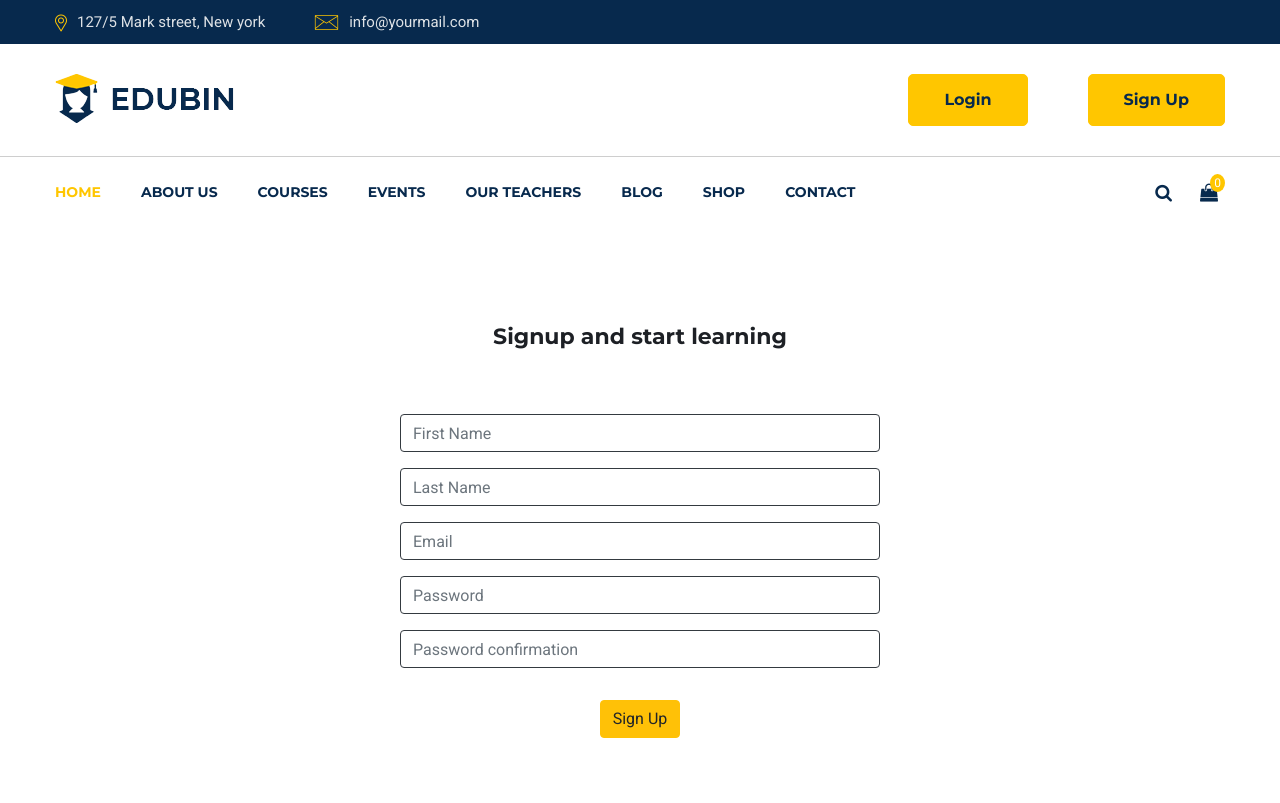
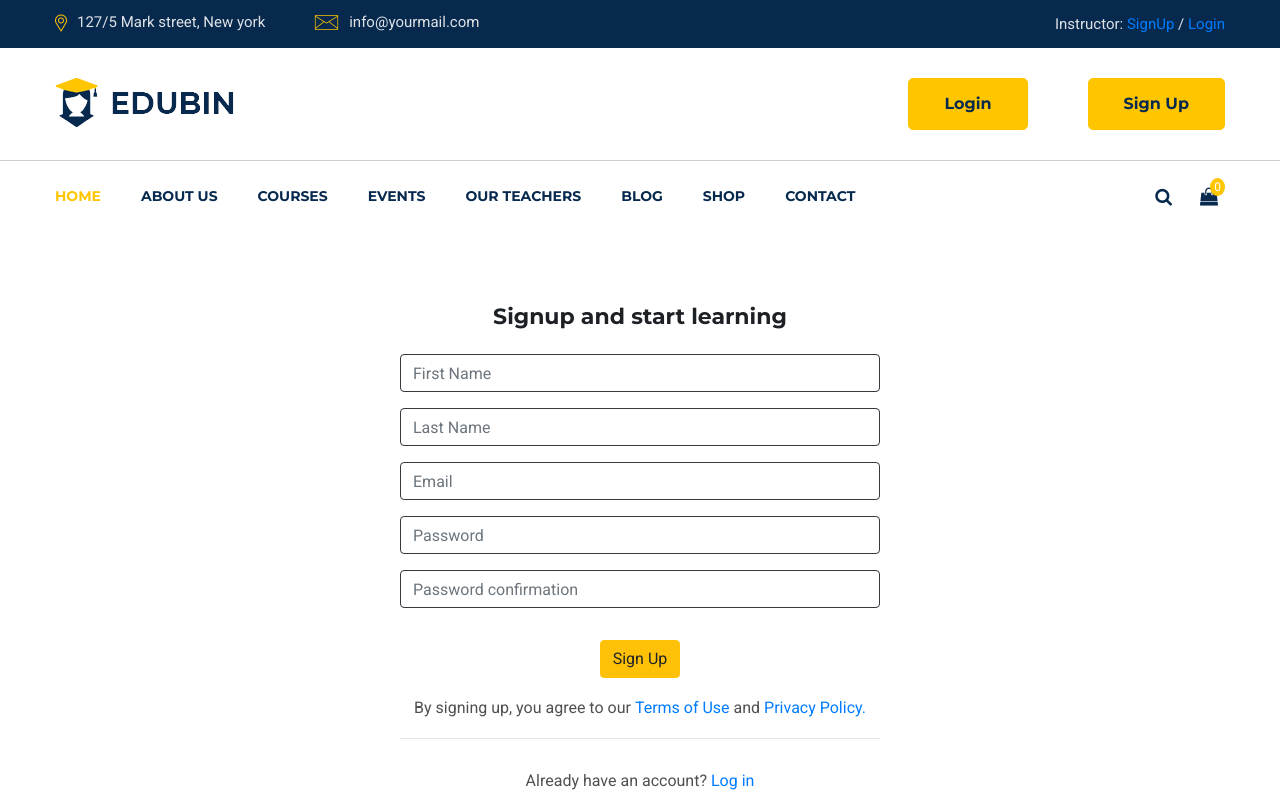
Before and after one commit to fathimaNasmin/lms-django-project, a Django app: page /user/signup/ in a window 1280 px wide. Before the commit the page ends 738 px from the top, so only its background shows below. Run offline with Django 4.2, Linux system fonts and the light colour scheme; some libraries are stand-ins or nearby versions.

Commit message:
signup done

```diff
--- a/lms_main/templates/lms_main/components/navbar.html
+++ b/lms_main/templates/lms_main/components/navbar.html
@@ -12,6 +12,12 @@
                             </li>
                             <li><img src="{% static 'images/all-icon/email.png' %}" alt="icon"><span>info@yourmail.com</span></li>
                         </ul>
+                    </div>
+                </div>
+                <div class="col-lg-6">
+                    <div class="header-opening-time text-lg-right text-center">
+                        <p>Instructor:&nbsp;<a href="">SignUp</a>
+                            <span>/&nbsp;</span><a href="">Login</a></p>
                     </div>
                 </div>
 
@@ -35,7 +41,7 @@
                             <a href="#" class="main-btn">Login</a>
                         </div>
                         <div class="button float-left">
-                            <a href="#" class="main-btn">Sign Up</a>
+                            <a href="{% url 'user:signup' %}" class="main-btn">Sign Up</a>
                         </div>
                     </div>
                 </div>
@@ -59,12 +65,8 @@
                         <div class="collapse navbar-collapse sub-menu-bar" id="navbarSupportedContent">
                             <ul class="navbar-nav mr-auto">
                                 <li class="nav-item">
-                                    <a class="active" href="index-2.html">Home</a>
-                                    <ul class="sub-menu">
-                                        <li><a class="active" href="index-2.html">Home 01</a></li>
-                                        <li><a href="index-3.html">Home 02</a></li>
-                                        <li><a href="index-4.html">Home 03</a></li>
-                                    </ul>
+                                    <a class="active" href="{% url 'lms_main:home' %}">Home</a>
+
                                 </li>
                                 <li class="nav-item">
                                     <a href="about.html">About us</a>
--- a/user/forms.py
+++ b/user/forms.py
@@ -37,12 +37,18 @@ class SignUpForm(UserCreationForm):
         model = models.User
         fields = ["first_name", "last_name","email"]
 
-    def clean_first_name(self, *args, **kwargs):
+    def clean(self, *args, **kwargs):
         """Function to validate first_name form field"""
         first_name = self.cleaned_data.get('first_name')
+        last_name = self.cleaned_data.get('last_name')
+
         if not first_name.isalpha():
             raise forms.ValidationError("First name must contain only alphabets.")
-        if len(first_name) < 2:
-            raise forms.ValidationError("First name must be at least 2 characters long.")
 
-        return first_name
+        if not last_name.isalpha():
+            raise forms.ValidationError("Last Name must contain only alphabets.")
+
+        if len(first_name) or len(last_name) <= 2:
+            raise forms.ValidationError("Firstname and Lastname must be at least 2 characters long.")
+
+        return first_name, last_name
--- a/user/templates/user/signup.html
+++ b/user/templates/user/signup.html
@@ -12,25 +12,58 @@
 
 {% block main %}
 
-<div>
-    <div id="alert-box" class="w-50 mx-auto mt-5 d-flex justify-content-center"></div>
-    <div class="w-50 mx-auto mt-5 d-flex justify-content-center">
-
-
+<div class="w-50 mx-auto">
+    <div id="alert-box" class="mx-auto mt-5 d-flex justify-content-center"></div>
+    <div class="mx-auto mt-4 d-flex justify-content-center">
         <h4>Signup and start learning</h4>
     </div>
-    <div class="w-75 mx-auto mt-5 d-flex justify-content-center">
-        <form id="signup-form-id" action="{% url 'user:signup' %}" method="POST" class="w-50">
+    <div class="mt-4 mx-auto">
+        <!----display validation errors through ajax-->
+        <div class="w-75 mx-auto"><p class="text-danger" id="alert-error"></p></div>
+
+        <div class="w-75 mx-auto">
+            <form id="signup-form-id" action="{% url 'user:signup' %}" method="POST" novalidate>
                 {% csrf_token %}
                 {{ form|crispy }}
                 <div class="d-flex justify-content-center">
                     <button type="submit" id="signup-button" class="btn btn-warning mt-3">Sign Up</button>
                 </div>
             </form>
+            <div class="my-3 d-flex justify-content-center">
+                <p>By signing up, you agree to our
+                    <a href="">Terms of Use</a> and
+                    <a href="">Privacy Policy.</a>
+                </p>
+            </div>
+            <hr style="height: 12px;">
+            <div class="my-2 d-flex justify-content-center">
+                <p>Already have an account? <a href="">Log in</a></p>
+            </div>
 
-        <p class="text-danger">{{form.errors}}</p>
+        </div>
+
+
+        {% if form.errors %}
+        <div class="alert alert-error">
+            {{ form.errors }}
+            <ul>
+                {% for field in form %}
+                {% if field.errors %}
+                {% for error in field.errors %}
+                <li><a href="#id_{{ field.name }}" class="error">{{ error|escape }}</a></li>
+                {% endfor %}
+                {% endif %}
+                {% endfor %}
+            </ul>
+            {% if form.non_field_errors %}
+            {{ form.non_field_errors }}
+            {% endif %}
+        </div>
+        {% endif %}<p class="text-danger">{{form.errors}}</p>
     </div>
 </div>
+
+
 
     <!---=======Ajax cdn=======-->
     <script src="https://ajax.googleapis.com/ajax/libs/jquery/1.12.0/jquery.min.js"></script>
@@ -45,10 +78,15 @@
                                 </div>`
     }
 
+
+
+
+        var alertError = document.getElementById('alert-error')
     $(document).on('submit',"#signup-form-id", function(event){
         event.preventDefault();
 
         var signup_form_id =  $("#signup-form-id")
+
         $.ajax({
             url:"{% url 'user:signup' %}",
             type:  "POST",
@@ -62,13 +100,22 @@
                     handleAlert('success', "Account created Successfully")
                     setTimeout(() => {
                         alertBox.innerHTML = ""
+                        si
                     }, 3000)
+                    signup_form_id.each(function () {
+                        this.reset();
+                    });
                 }
                 else{
-                    handleAlert('danger', 'Failed to create account')
-                    setTimeout(() => {
+                    var form_errors = response['errors']
+
+                    $.each(form_errors, function (index, value) {
+                        alertError.innerHTML += value[0] + "<br>"
+                    });
                     alertBox.innerHTML = ""
-                    }, 5000)
+                    signup_form_id.each(function () {
+                        this.reset();
+                    });
                 }
             },
             failure:function(error){
--- a/user/views.py
+++ b/user/views.py
@@ -14,14 +14,19 @@ def signup(request):
         if signup_form.is_valid():
             data['success'] = True
             new_user = signup_form.save()
-
-            student = forms.Student.objects.create(user=new_user, **profile_data)
+            print(new_user.id)
+            user = forms.Student(user=new_user)
+            new_user.save()
+            user.save()
+            # student = forms.Student.objects.create(user=new_user.id, **profile_data)
 
             messages.success(request, 'Account created successfully')
             return HttpResponse(json.dumps(data), content_type='application/json')
         else:
             data['success'] = False
+            data['errors'] = signup_form.errors
             print("Validation Error")
+            print(signup_form.errors.as_json())
             return HttpResponse(json.dumps(data), content_type='application/json')
     else:
         signup_form = forms.SignUpForm()
```
Also changed, not shown: db.sqlite3. Lines whose indentation alone changed are shown as unchanged.
